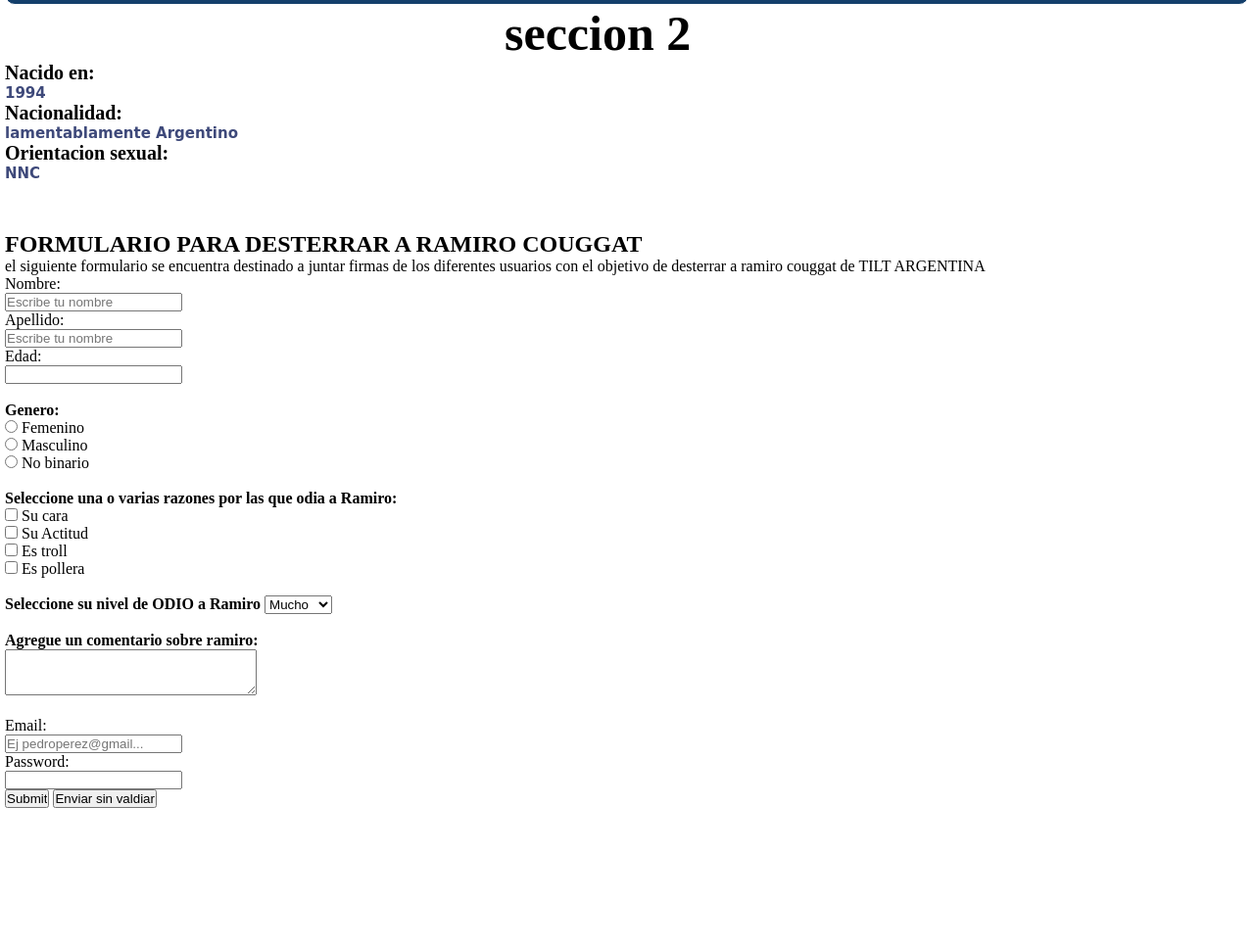
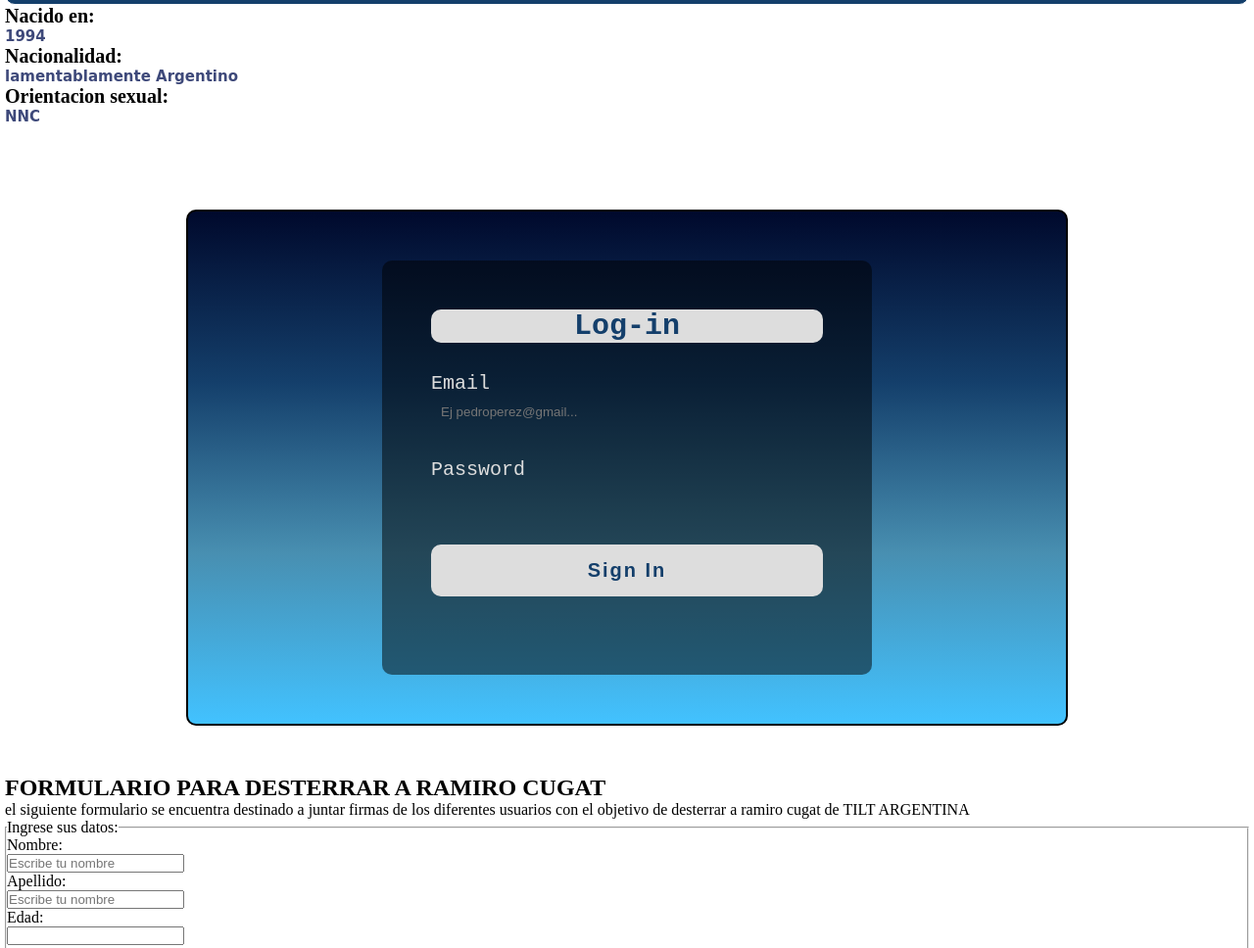
Before and after one commit to guidoforti/proyecto-udemy, a plain HTML site: page index.html in a window 1280 px wide. Shown: the part 1199-2167 px from the top of the page at 98% size. Before the commit the page ends 2029 px from the top, so only its background shows below. Drawn offline with Linux system fonts and the light colour scheme.

Commit message:
formulario de log in

```diff
--- a/index.html
+++ b/index.html
@@ -78,7 +78,7 @@
   <section id="sec2">
 
     <h2 class="seccion">
-      seccion 2</h2>
+      </h2>
 
     <dl>
       <dt>Nacido en:</dt>
@@ -88,13 +88,39 @@
       <dt>Orientacion sexual:</dt>
       <dd>NNC</dd>
     </dl>
+<br>
+<br>
+<div class="conteinercont">
+  <div class="conteinerform">
+      <h3> Log-in</h3>
+      <form method="post" action="mi_servidor" target="_blank">
+
+    <div class="element">
+    <label for="email">Email</label>
+    <br>
+    <input type="email" id="email" placeholder="Ej pedroperez@gmail..." name="email" required="true">
+    </div>
+
+   <div class="element">
+     <label for="password"> Password</label>
+    </br>
+     <input type="password" id="password" name="Password" required="true">
+   </div>
+   <div class="element">
+     <input type="submit" value="Sign In"/>
+   </div>
+   </form>
+ </div>
+</div>
 
     <div class="divformulario">
-      <h2> FORMULARIO PARA DESTERRAR A RAMIRO COUGGAT</h2>
-      <p> el siguiente formulario se encuentra destinado a juntar firmas de los diferentes usuarios con el objetivo de desterrar a ramiro couggat de TILT ARGENTINA</p>
+      <h2> FORMULARIO PARA DESTERRAR A RAMIRO CUGAT </h2>
+      <p> el siguiente formulario se encuentra destinado a juntar firmas de los diferentes usuarios con el objetivo de desterrar a ramiro cugat de TILT ARGENTINA</p>
 
     <div class="formulario">
-      <form method="post">
+      <form method="post" action="mi_servidor" target="_blank">
+        <fieldset>
+          <legend>Ingrese sus datos:</legend>
         <label for="nombre"> Nombre: </label> </br>
         <input type="text" id="nombre" placeholder="Escribe tu nombre" name="nombre" required="true" > </br>
 
@@ -153,21 +179,9 @@
     <br>
     <br>
 
-
-
-
-      <label for="email">Email:</label>
-      <br>
-      <input type="email" id="email" placeholder="Ej pedroperez@gmail..." name="email" required="true">
-      <br>
-
-      <label for="password"> Password:</label> </br>
-      <input type="password" id="password" name="Password" required="true">
-      <br>
-
-
         <input type="submit">
         <input type="submit" formnovalidate="formnovalidate" value="Enviar sin valdiar">
+      </fieldset>
       </form>
 
 
--- a/style.css
+++ b/style.css
@@ -240,7 +240,69 @@ div.fomulario {
     margin-top: 100px;
 }
 
+div.conteinercont {
+    width: 900px;
+    margin: 50px auto;
+    background: linear-gradient(#00092C, #143F6B, #488FB1, #42C2FF);
+    border: 2px solid black;
+    border-radius: 10px;
+ }
+
+.conteinerform {
+  margin: 50px auto;
+  width: 500px;
+  padding: 50px;
+  background-color: rgba(0, 0, 0, .5) ;
+  border-radius: 10px;
+}
+
+.conteinerform h3 {
+    color: #143F6B;
+    margin: 0px 0px 30px 0px;
+    text-align: center;
+    padding: 0px;
+    font-size: 30px;
+    font-family:'Courier New', Courier, monospace;
+    font-weight: bolder;
+    background-color: #DDDDDD;
+    border-radius: 10px;
+
+}
+
+.conteinerform .element label {
+    color: #DDDDDD;
+    font-size: 20px;
+    font-family:'Courier New', Courier, monospace ;
+}
+
+.conteinerform .element input {
+    width: 100%;
+    padding: 10px;
+    color: #DDDDDD;
+    background: transparent;
+    border: none;
+    border-radius: 10px;
+    margin-bottom: 30px;
+}
+
+.conteinerform .element input[type="submit"] {
+    background-color: #DDDDDD ;
+    letter-spacing: 2px;
+    color: #143F6B;
+    font-weight: bolder;
+    font-size: 20px;
+    font-family: fantasy;
+    cursor: pointer;
+    padding: 15px;
+
+}
+
+.conteinerform .element input[type="submit"]:hover {
+    background:linear-gradient(#D22779, #612897);
+    color: #0C1E7F;
+    transition: 1.5s;
 
 
+}
 
 /* ASI SE HACE UN COMENTARIO EN CSS */
```
